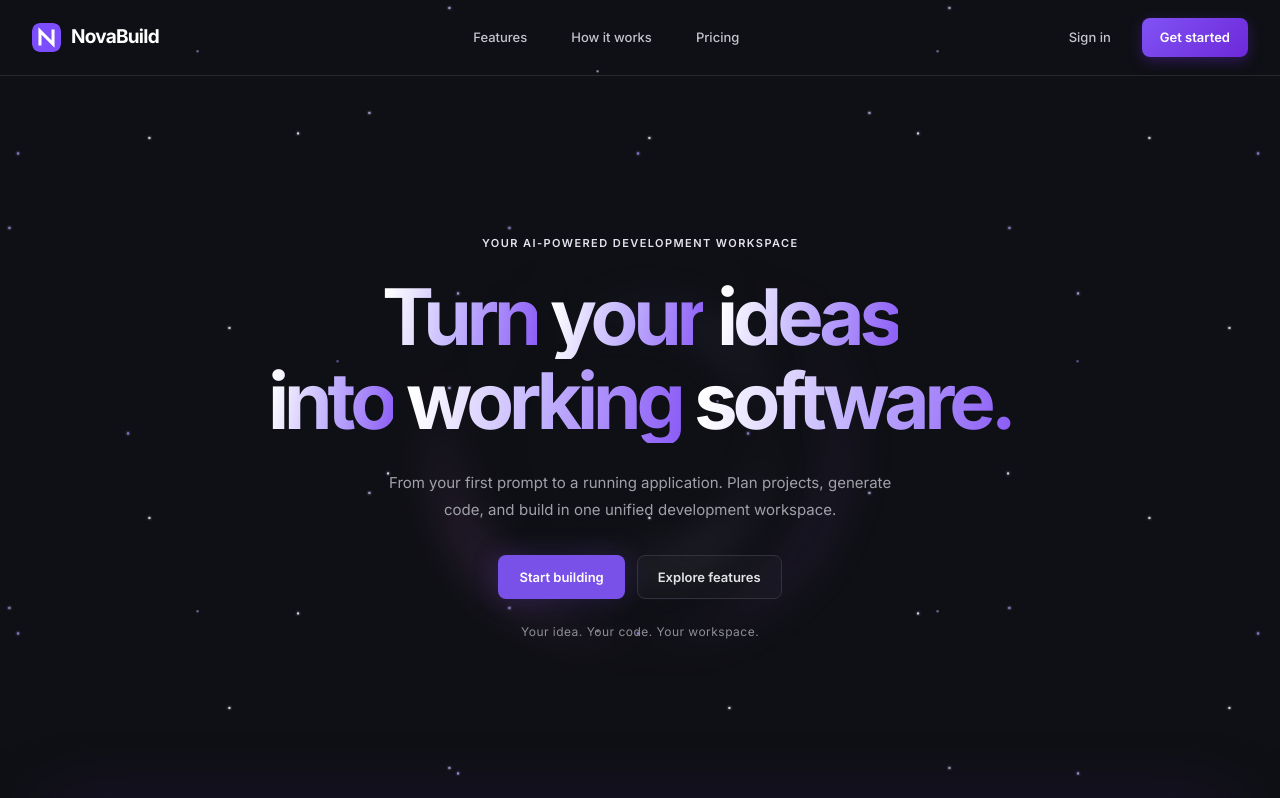
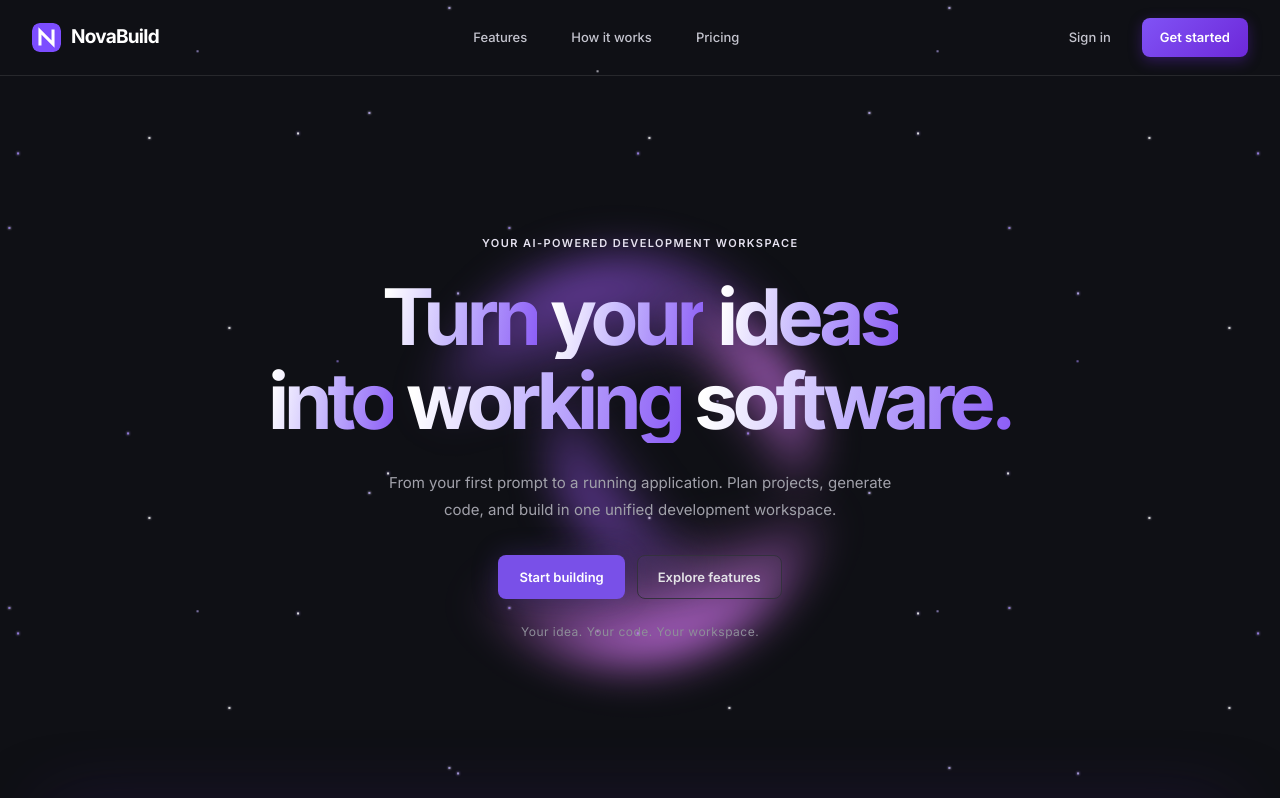
Before and after one commit to AdityaBharde/NovaBuild, a React (Vite) app in the folder frontend/: page / in a window 1280 px wide. Shown: the top 798 px of the page. Built offline with nearby package versions, Linux system fonts and the light colour scheme.

Commit message:
Make landing glow visibly orbit around center

```diff
--- a/frontend/src/components/LandingPage.css
+++ b/frontend/src/components/LandingPage.css
@@ -68,91 +68,30 @@
 .landing-page .big-circle {
   width: min(406px, 78vw);
   height: min(406px, 78vw);
-  animation: big-circle-spin 10s linear infinite;
+  animation: big-circle-spin 9s linear infinite;
 }
 
 .landing-page .small-circle {
   width: min(260px, 52vw);
   height: min(260px, 52vw);
-  animation: small-circle-spin 7s linear infinite;
+  animation: small-circle-spin 6s linear infinite;
 }
 
-/* Keep both glow layers on the same center point. The conic highlights
-   make their movement visible without sending the circles into an orbit. */
-.landing-page .big-circle,
-.landing-page .small-circle {
-  /* Static positioning keeps both circles on the exact same center. */
-  transform: translate(-50%, -50%);
-  animation: none;
-  background: none;
-  overflow: visible;
-  isolation: isolate;
-}
-
-.landing-page .big-circle::before,
-.landing-page .small-circle::before {
-  content: "";
-  position: absolute;
-  inset: 0;
-  border-radius: inherit;
-  pointer-events: none;
-}
-
-.landing-page .big-circle::before {
-  background: conic-gradient(
-    from 0deg,
-    rgba(223, 122, 254, 0.02) 0deg,
-    rgba(223, 122, 254, 0.88) 48deg,
-    rgba(201, 110, 240, 0.02) 104deg,
-    rgba(164, 92, 219, 0.02) 218deg,
-    rgba(129, 74, 200, 0.78) 300deg,
-    rgba(223, 122, 254, 0.02) 360deg
-  );
-  -webkit-mask: radial-gradient(farthest-side, transparent calc(100% - 8px), #000 calc(100% - 3px));
-  mask: radial-gradient(farthest-side, transparent calc(100% - 8px), #000 calc(100% - 3px));
-  animation: glow-highlight-clockwise 12s linear infinite;
-}
-
-.landing-page .small-circle::before {
-  background: conic-gradient(
-    from 0deg,
-    rgba(196, 181, 253, 0.02) 0deg,
-    rgba(196, 181, 253, 0.92) 66deg,
-    rgba(167, 139, 250, 0.04) 128deg,
-    rgba(124, 58, 237, 0.04) 235deg,
-    rgba(167, 139, 250, 0.82) 318deg,
-    rgba(196, 181, 253, 0.02) 360deg
-  );
-  -webkit-mask: radial-gradient(farthest-side, transparent calc(100% - 5px), #000 calc(100% - 2px));
-  mask: radial-gradient(farthest-side, transparent calc(100% - 5px), #000 calc(100% - 2px));
-  animation: glow-highlight-counterclockwise 8s linear infinite;
-}
-
+/* Orbit each soft gradient around the same center.
+   The circle centers travel visibly; the overall glow stays centered on the hero. */
 @keyframes big-circle-spin {
-  from { transform: translate(-50%, -50%) rotate(0deg); }
-  to { transform: translate(-50%, -50%) rotate(-360deg); }
+  from { transform: translate(-50%, -50%) rotate(0deg) translateX(26px); }
+  to { transform: translate(-50%, -50%) rotate(-360deg) translateX(26px); }
 }
 
 @keyframes small-circle-spin {
-  from { transform: translate(-50%, -50%) rotate(0deg); }
-  to { transform: translate(-50%, -50%) rotate(360deg); }
-}
-
-@keyframes glow-highlight-clockwise {
-  from { transform: rotate(0deg); }
-  to { transform: rotate(360deg); }
-}
-
-@keyframes glow-highlight-counterclockwise {
-  from { transform: rotate(360deg); }
-  to { transform: rotate(0deg); }
+  from { transform: translate(-50%, -50%) rotate(0deg) translateX(42px); }
+  to { transform: translate(-50%, -50%) rotate(360deg) translateX(42px); }
 }
 
 @media (prefers-reduced-motion: reduce) {
   .landing-page .big-circle,
-  .landing-page .small-circle,
-  .landing-page .big-circle::before,
-  .landing-page .small-circle::before {
+  .landing-page .small-circle {
     animation: none;
   }
 }
```
